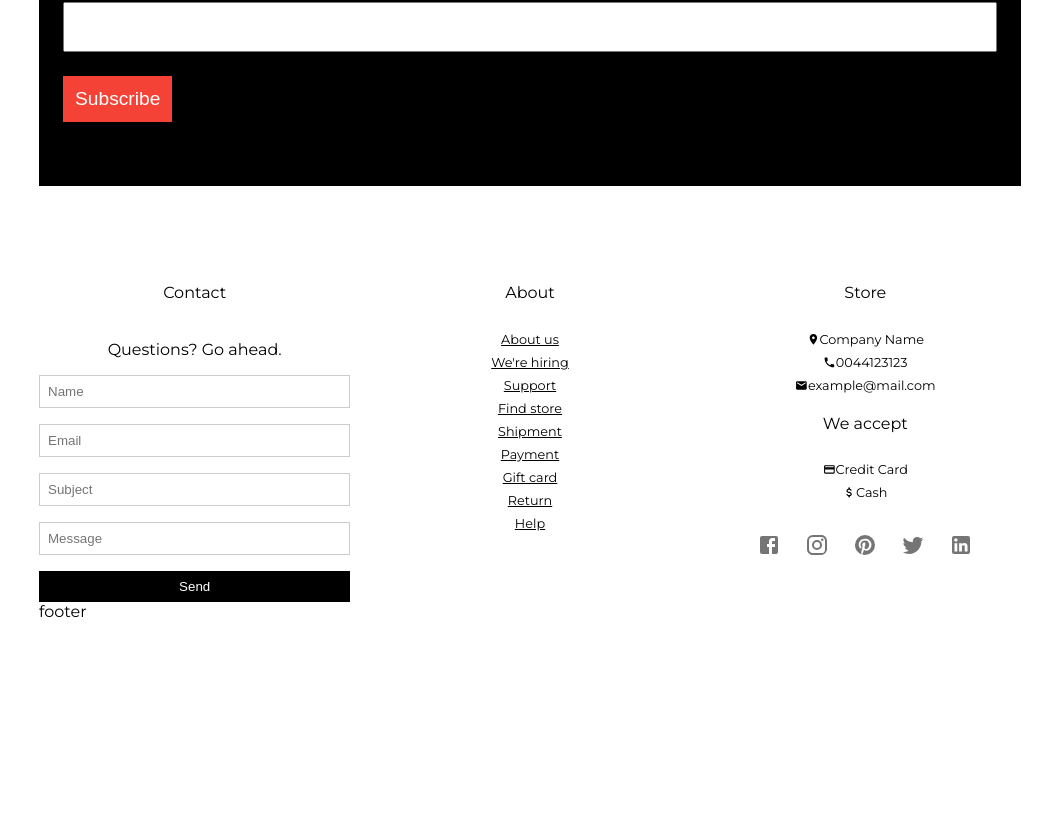
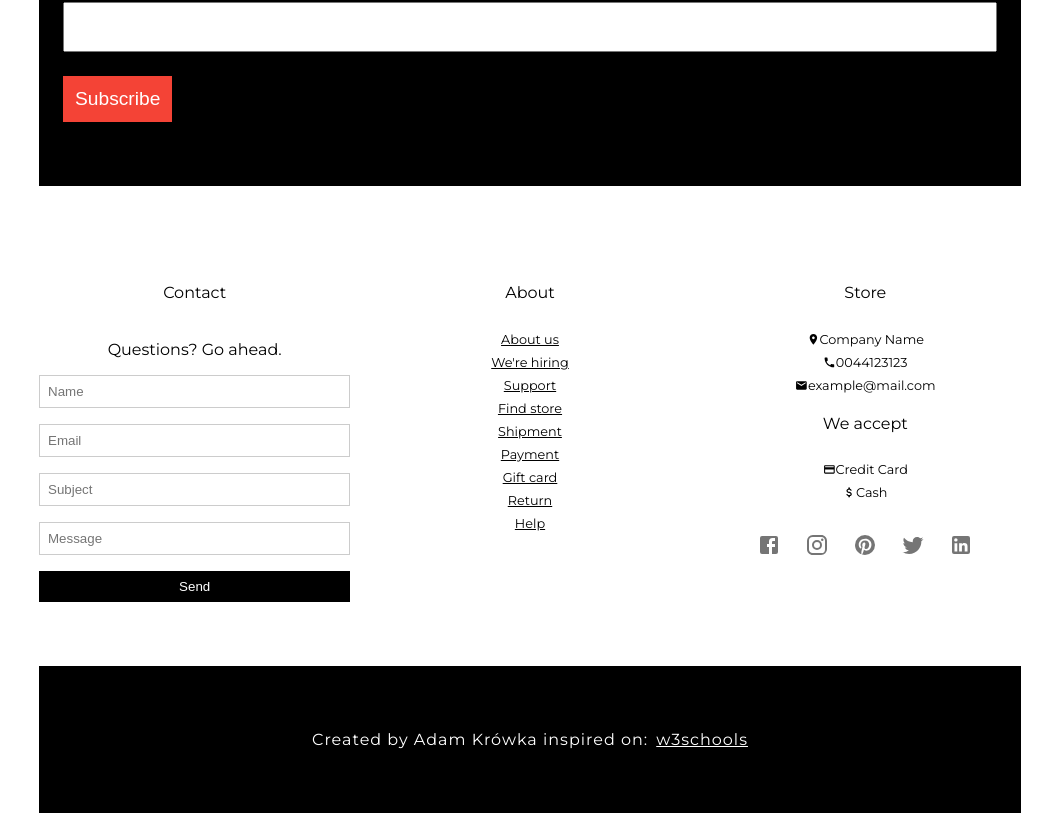
Before and after one commit to AdamKrowka/shopExample, a React (Create React App) app: page / in a window 1280 px wide. Shown: the part 1023-1836 px from the top of the page, without its empty margins (235-1280 px from the left). Before the commit the page ends 1644 px from the top, so only its background shows below. Built offline with nearby package versions, Linux system fonts and the light colour scheme; no server answers.

Commit message:
[shop/main/footer] footer element created

```diff
--- a/src/Components/Main.js
+++ b/src/Components/Main.js
@@ -1,5 +1,6 @@
 import React, { useState, useEffect } from "react";
 import { makeStyles } from "@material-ui/core/styles";
+import { Link } from "@material-ui/core";
 import SerachBar from "./MainComponents/SearchBar.js";
 import Banner from "./MainComponents/Banner.js";
 import ProductList from "./MainComponents/ProductList.js";
@@ -17,6 +18,22 @@ const useStyles = makeStyles((theme) => ({
   itemsCount: {
     paddingBottom: theme.spacing(2),
     paddingTop: theme.spacing(2),
+  },
+  footer: {
+    marginTop: theme.spacing(8),
+    backgroundColor: "black",
+    color: "white",
+    paddingTop: theme.spacing(8),
+    paddingBottom: theme.spacing(8),
+    // display: "flex",
+    // alignItems: "center",
+    // justifyContent: "center",
+    textAlign: "center",
+    letterSpacing: "1px",
+  },
+  link: {
+    paddingLeft: theme.spacing(1),
+    letterSpacing: "1px",
   },
 }));
 
@@ -48,7 +65,17 @@ const Main = ({ selectedCategory }) => {
       <div className={classes.contact}>
         <Contact />
       </div>
-      <div className={classes.footer}>footer</div>
+      <div className={classes.footer}>
+        Created by Adam Krówka inspired on:
+        <Link
+          className={classes.link}
+          href="https://www.w3schools.com/w3css/tryw3css_templates_clothing_store.htm#"
+          color="inherit"
+          underline="always"
+        >
+          w3schools
+        </Link>
+      </div>
     </div>
   );
 };
```
